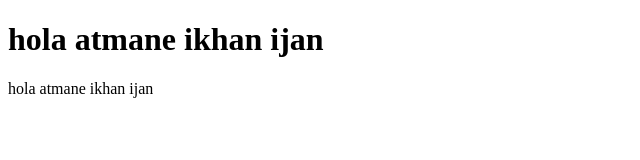
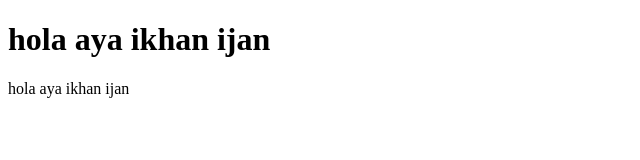
Before and after one commit to sohaila-17/atmane.github.io, a plain HTML site: page index.html in a window 1280 px wide. Shown: the whole page, without its empty margins (0-640 px from the left). Drawn offline with Linux system fonts and the light colour scheme.

Commit message:
Update index.html

```diff
--- a/index.html
+++ b/index.html
@@ -1,10 +1,10 @@
 <!DOCTYPE html>
 <html>
 <head>
-    <title>hola atmane ikhan ijan</title>
+    <title>hola aya ikhan ijan</title>
 </head>
 <body>
-     <h1>hola atmane ikhan ijan</h1>
-<p>hola atmane ikhan ijan</p>
+     <h1>hola aya ikhan ijan</h1>
+<p>hola aya ikhan ijan</p>
 </body>
 </html/
```
